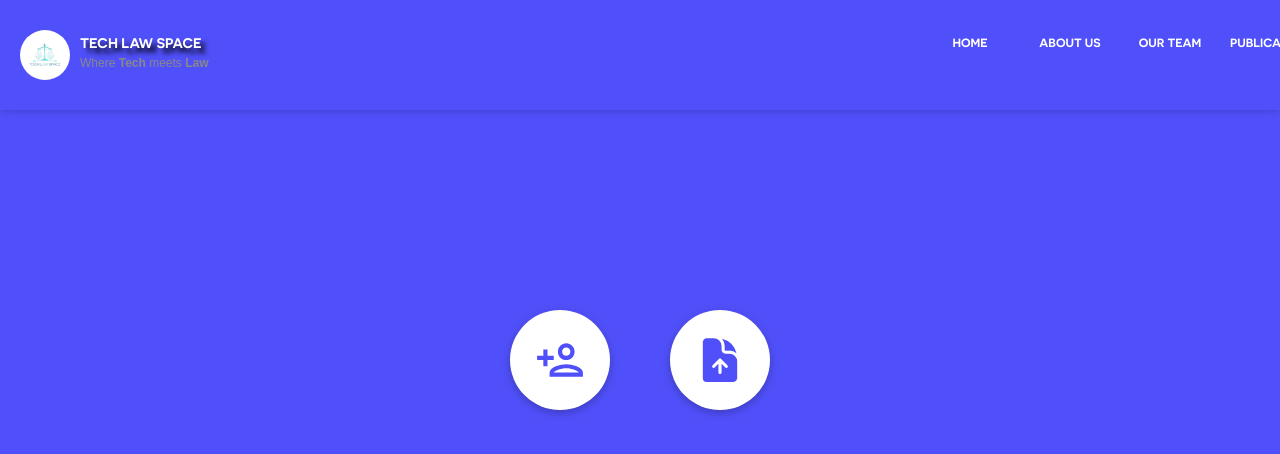
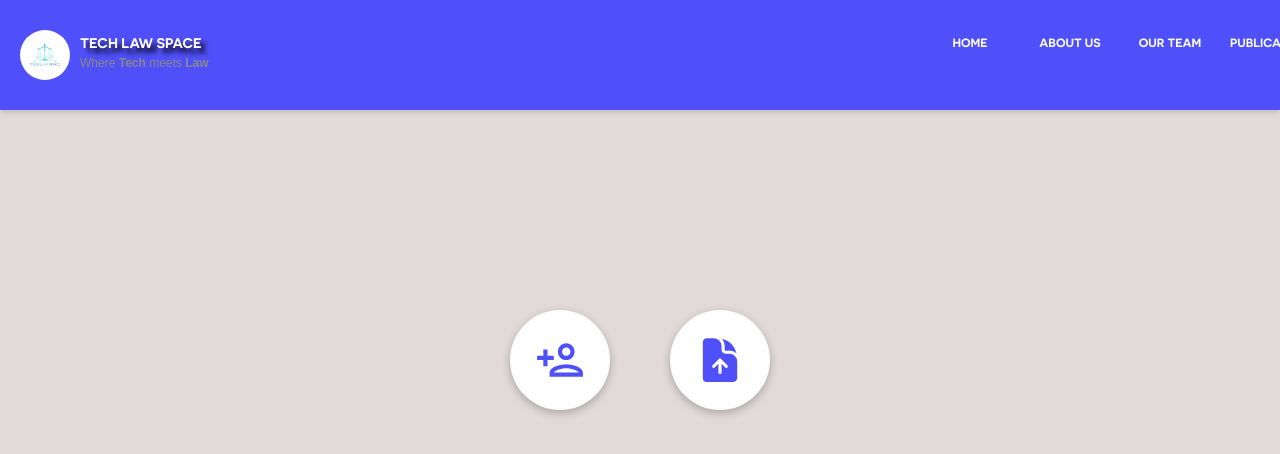
Before and after one commit to Harry654/techlawspace, a React (Create React App) app: page /admin in a window 1280 px wide. Shown: the top 454 px of the page. Built offline with nearby package versions, Linux system fonts and the light colour scheme.

Commit message:
chore: changed background for dashboard

```diff
--- a/src/pages/UploadMember/UploadMember.jsx
+++ b/src/pages/UploadMember/UploadMember.jsx
@@ -24,17 +24,10 @@ function UploadMember() {
     const { name, value } = e.target;
     setMemberData((prev) => ({
       ...prev,
-      [name]: name !== "authors" ? value : updateAuthors(value),
+      [name]: value
     }));
   };
 
-  const updateAuthors = (value) => {
-    if (memberData.authors.includes(value)) {
-      return memberData.authors.filter((author) => author.id !== value.id);
-    }
-
-    return [...memberData.authors, value];
-  };
 
   const handleSubmit = (e) => {
     e.preventDefault();
--- a/src/pages/dashboard/Dashboard.css
+++ b/src/pages/dashboard/Dashboard.css
@@ -3,7 +3,8 @@
   height: 100vh;
   /* padding: 20px; */
   overflow: scroll;
-  background-color: rgb(80, 80, 250);
+  /* background-color: rgb(80, 80, 250); */
+  background-color: rgb(226, 217, 217);
 }
 .dashboard::-webkit-scrollbar {
   display: none;
```
